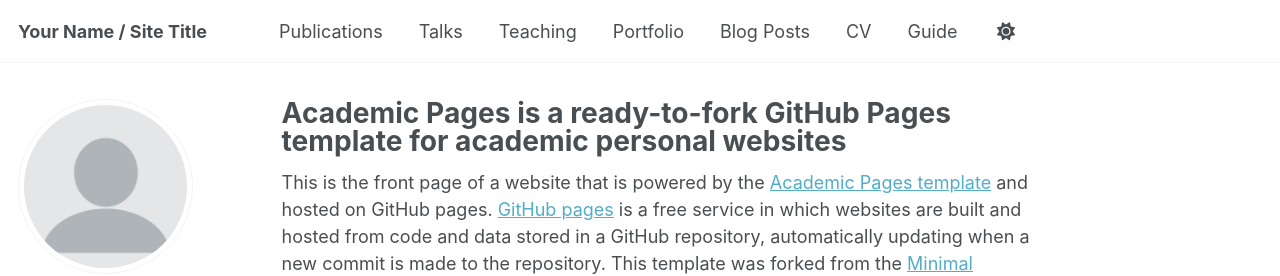
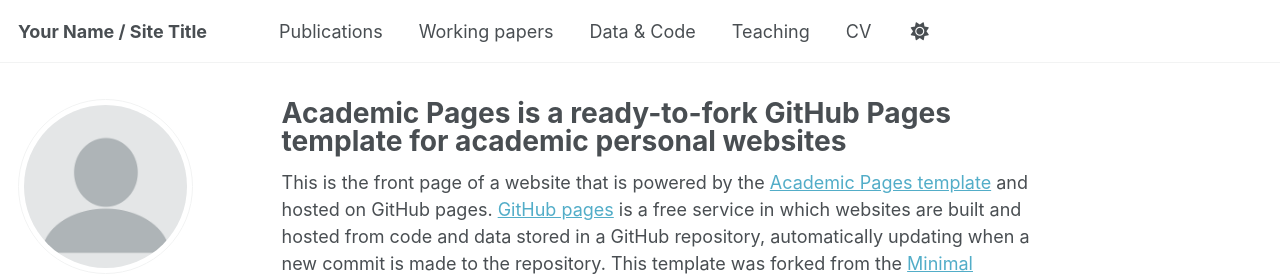
Before and after one commit to emanuelefedeli/emanuelefedeli.github.io, a Jekyll site: the page built from _pages/about.md, in a window 1280 px wide. Shown: the top 276 px of the page. Built offline with Jekyll 4.4.1, drawn with Linux system fonts in a browser that asks for light colours; some web fonts are replaced; a script bundle is joined from its source files by our own code; library files that are not in the unit come from our copies.

Commit message:
Update navigation.yml

```diff
--- a/_data/navigation.yml
+++ b/_data/navigation.yml
@@ -10,15 +10,11 @@
 main:
   - title: "Publications"
     url: /publications/
-  - title: "Talks"
-    url: /talks/
+  - title: "Working papers"
+    url: /working-papers/
+  - title: "Data & Code"
+    url: /data-code/
   - title: "Teaching"
     url: /teaching/
-  - title: "Portfolio"
-    url: /portfolio/
-  - title: "Blog Posts"
-    url: /year-archive/
   - title: "CV"
     url: /cv/
-  - title: "Guide"
-    url: /markdown/
```
